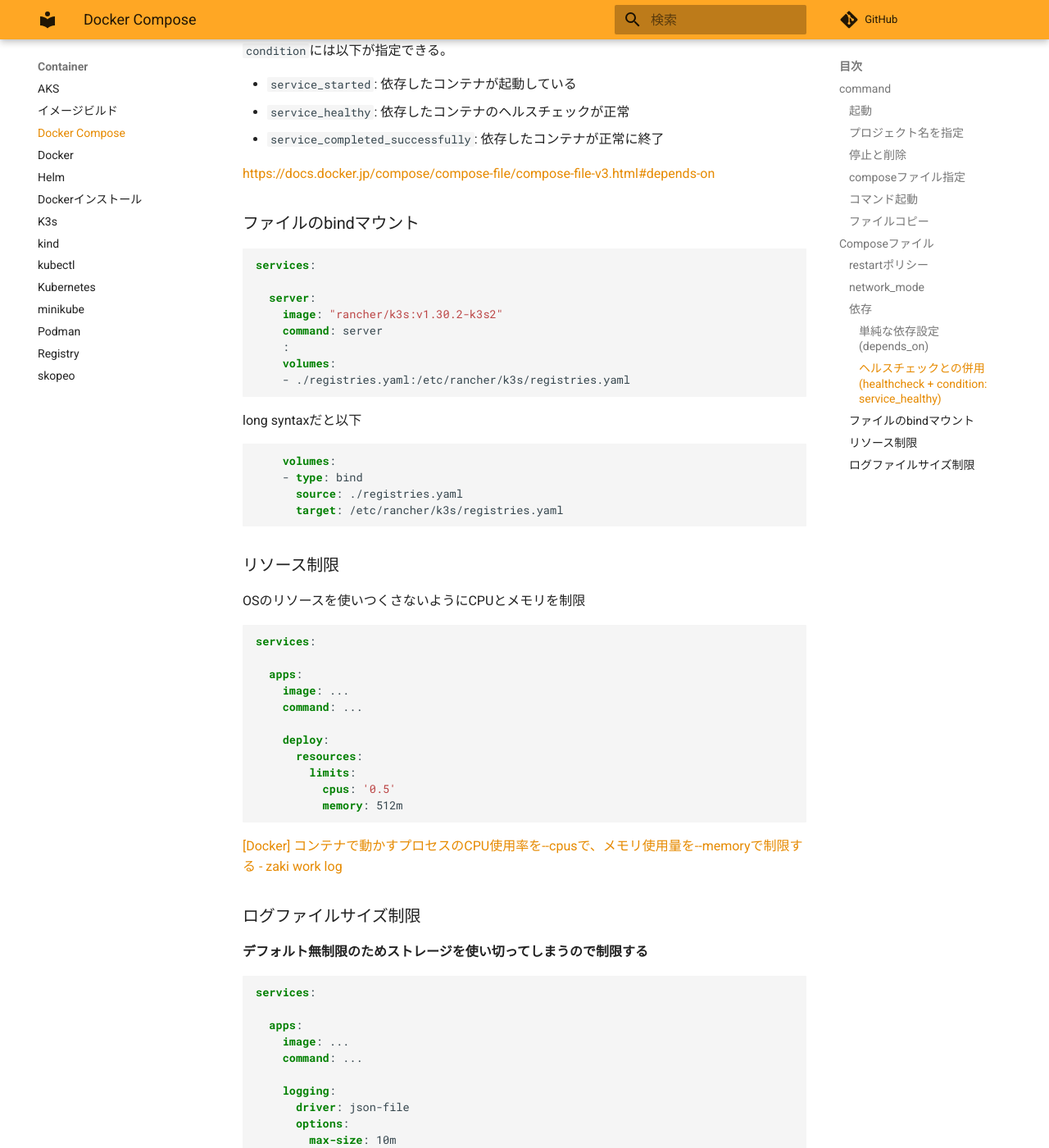
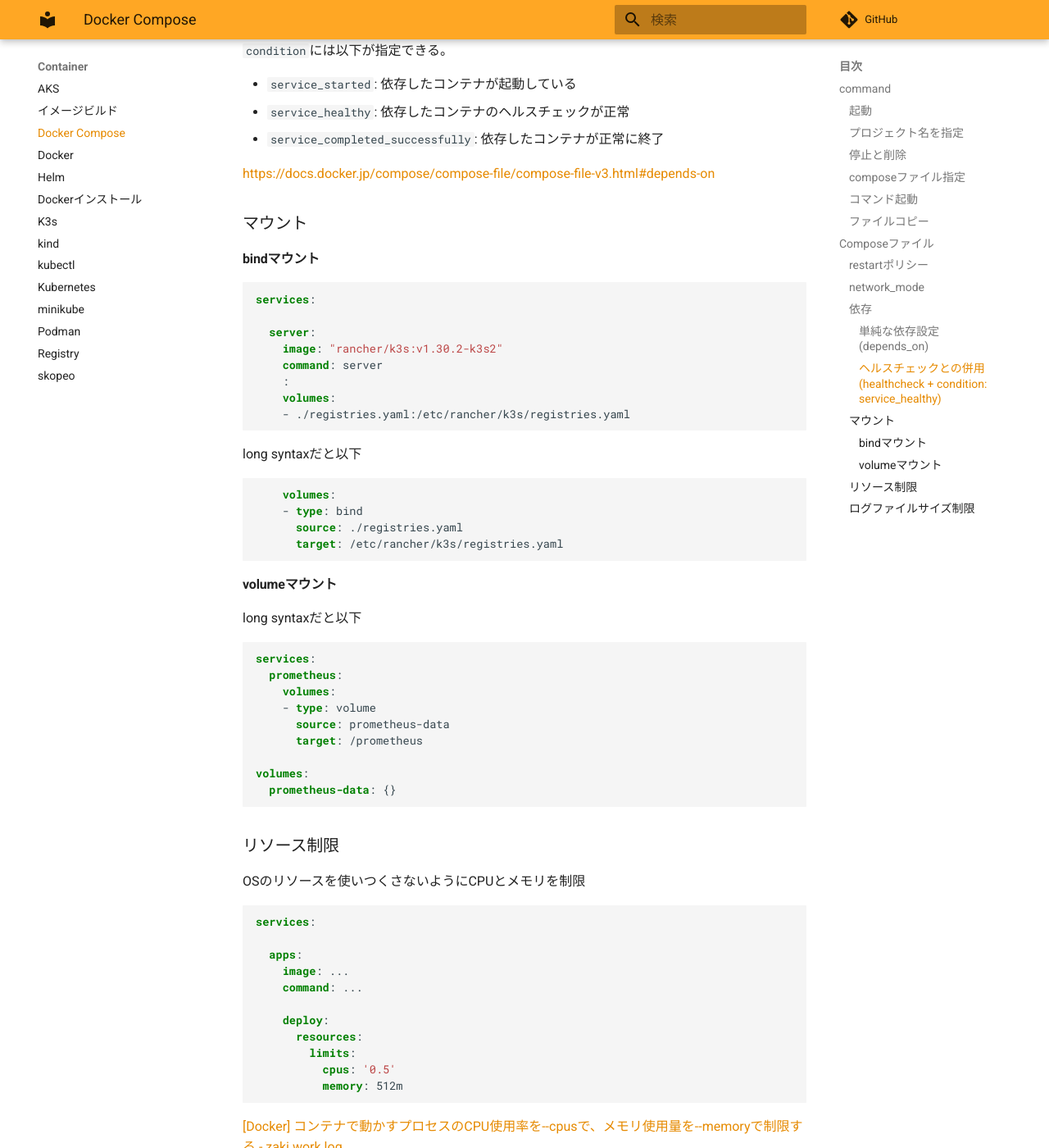
Before and after one commit to zaki-lknr/docs, an MkDocs documentation site: the page built from docs/Container/compose.md, in a window 1280 px wide and 1400 px high, scrolled down 3255 px. Shown: the whole window at 82% size. Built offline with MkDocs 1.6.1 and Material for MkDocs 9.7.7, drawn with Linux system fonts in a browser that asks for light colours; comment, search, counter and statistics services are not loaded.

Commit message:
add: container/compose: volumeマウント

````diff
--- a/docs/Container/compose.md
+++ b/docs/Container/compose.md
@@ -156,7 +156,9 @@ postgresで自身にアクセスできるまで待つ設定を`healthcheck`で
 
 <https://docs.docker.jp/compose/compose-file/compose-file-v3.html#depends-on>
 
-### ファイルのbindマウント
+### マウント
+
+#### bindマウント
 
 ```yaml
 services:
@@ -176,6 +178,22 @@ long syntaxだと以下
     - type: bind
       source: ./registries.yaml
       target: /etc/rancher/k3s/registries.yaml
+```
+
+#### volumeマウント
+
+long syntaxだと以下
+
+```yaml
+services:
+  prometheus:
+    volumes:
+    - type: volume
+      source: prometheus-data
+      target: /prometheus
+
+volumes:
+  prometheus-data: {}
 ```
 
 ### リソース制限
````
